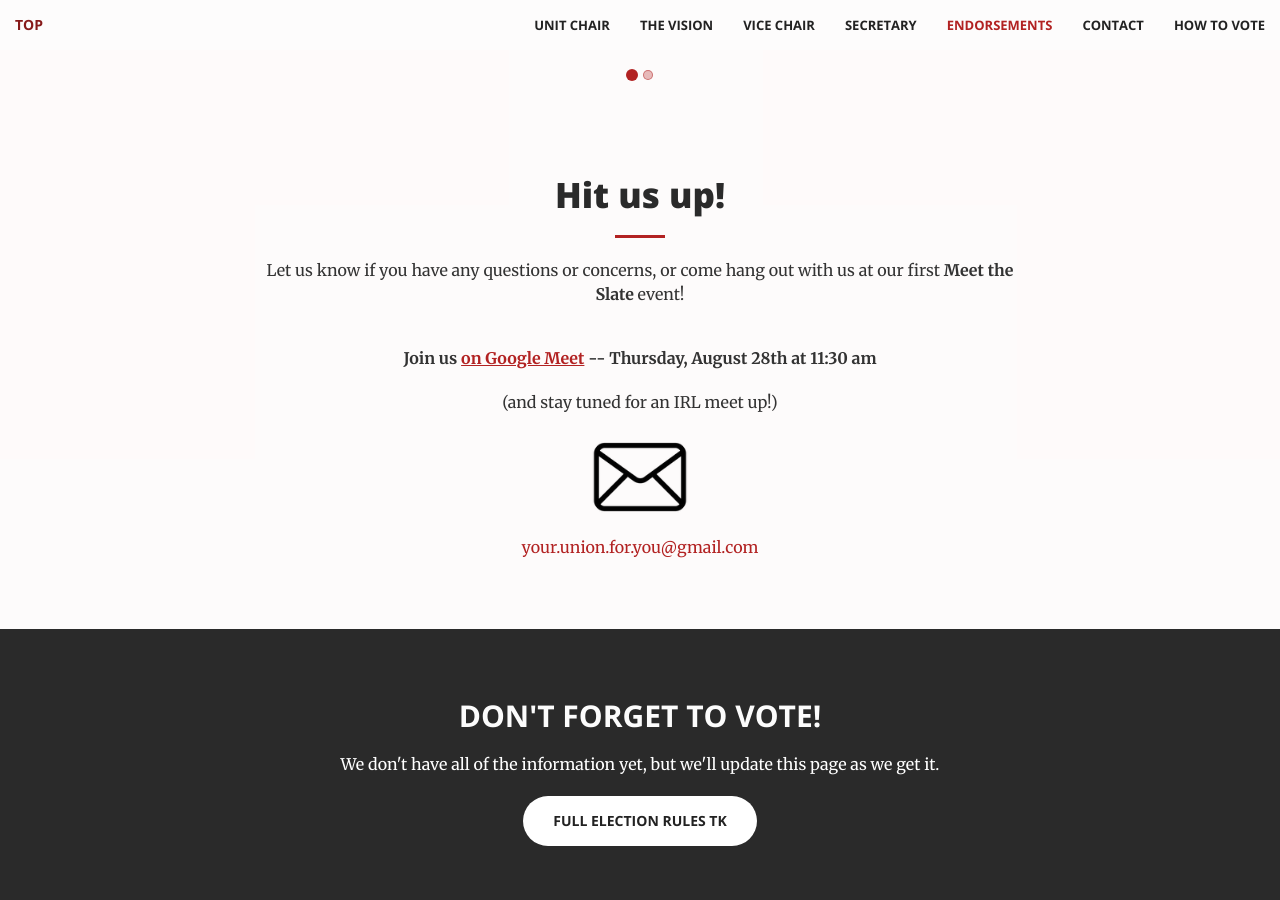
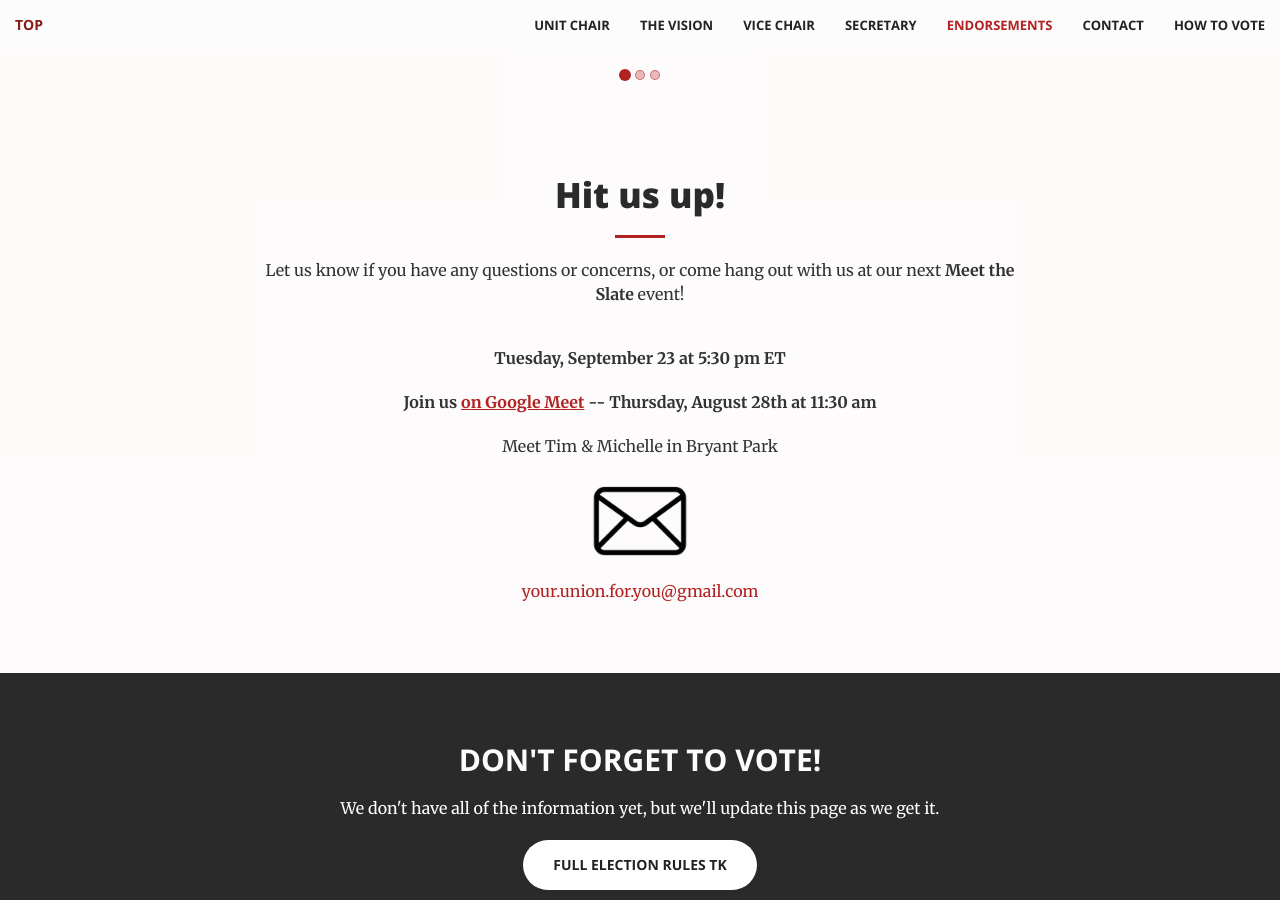
Before and after one commit to viccro/2025-campaign-site-draft, a Jekyll site: the page built from index.html, in a window 1280 px wide and 900 px high, scrolled down 5892 px. Built offline with Jekyll 4.4.1, drawn with Linux system fonts in a browser that asks for light colours.

Commit message:
catch up to current site

```diff
--- a/_data/endorsements.csv
+++ b/_data/endorsements.csv
@@ -5,3 +5,4 @@ name,image,quote
 "Samantha Vinci, Steward",img/endorsers/samantha-v.webp,"In the brief time we've worked together, Tim has proven to be an organizer who truly values listening to rank-and-file members. He is both practical and exceptionally organized. As unit chair, I'm confident we would see significant improvements in communication, member support, and contract enforcement under his leadership."
 "Carrie Price, Steward & Bargaining Committee member (2023-4)",img/endorsers/carrie-p.webp,"Tim, Michelle, and Vicki are three of the strongest organizers I have had the pleasure of working with. Their dedication was critical to winning our first contract and those years of hard work have given them the necessary experience to develop an effective strategy that will continue to protect our rights as workers and set us up to win more in future contracts. Each of them has a sense of duty and they share a clear vision for our union, rooted in the core principles of organizing and directly influenced by their relationships with us, the unit members. Combined, they have had thousands of hours of conversations with members all across the unit and I have seen first hand how those relationships have shaped their thinking and sharpened their leadership skills. They care deeply about this union and they won't stop fighting even when the going gets tough. <br><br>I am proud to support them and I look forward to working alongside them to continue to build the strength of the Tech Guild."
 "Melinda Cardenas, Steward",img/endorsers/melinda-c.webp,"Tim’s dedication to our union is unmatched. He is always eager to step up in the fight to protect vulnerable members and is a tireless organizer who consistently shows up. In the two years I’ve organized alongside Tim, I’ve seen him as a natural leader—supportive and always there for us. I’m confident Tim would make an exceptional Unit Chair because he not only puts in the work to get things done but is also genuinely committed to understanding the thoughts and concerns of members, ensuring that everyone in our unit feels represented."
+"Adam Cecil, Steward",img/endorsers/adam-c.webp,“Tim has been a crucial part of building solidarity both as a unit and within the ads mission; he is always willing to communicate proactively and problem solve in whatever ways it takes to meet the moment. I have deep trust in his ability to support our unit's needs, however they may change and evolve in the future!”
--- a/_includes/contact.html
+++ b/_includes/contact.html
@@ -4,10 +4,11 @@
             <div class="col-lg-8 col-lg-offset-2 text-center">
                 <h2 class="section-heading">Hit us up!</h2>
                 <hr class="primary">
-                <p>Let us know if you have any questions or concerns, or come hang out with us at our first <strong>Meet the Slate</strong> event!</p><br>
+                <p>Let us know if you have any questions or concerns, or come hang out with us at our next <strong>Meet the Slate</strong> event!</p><br>
+                <p><strong>Tuesday, September 23 at 5:30 pm ET</strong></p>
                 <p><strong>Join us <a href="meet.google.com/mjc-yukv-hcn">on Google Meet</a> -- Thursday, August 28th at 11:30 am</strong></p>
                 <p><strong></strong></p>
-                <p>(and stay tuned for an IRL meet up!)</p>
+                <p>Meet Tim & Michelle in Bryant Park </p>
             </div>
                 <div class="email-button-container">
                     <a href="mailto:your.union.for.you@gmail.com">
```
Also changed, not shown: img/endorsers/adam-c.webp (added), img/endorsers/melinda-c.webp.
